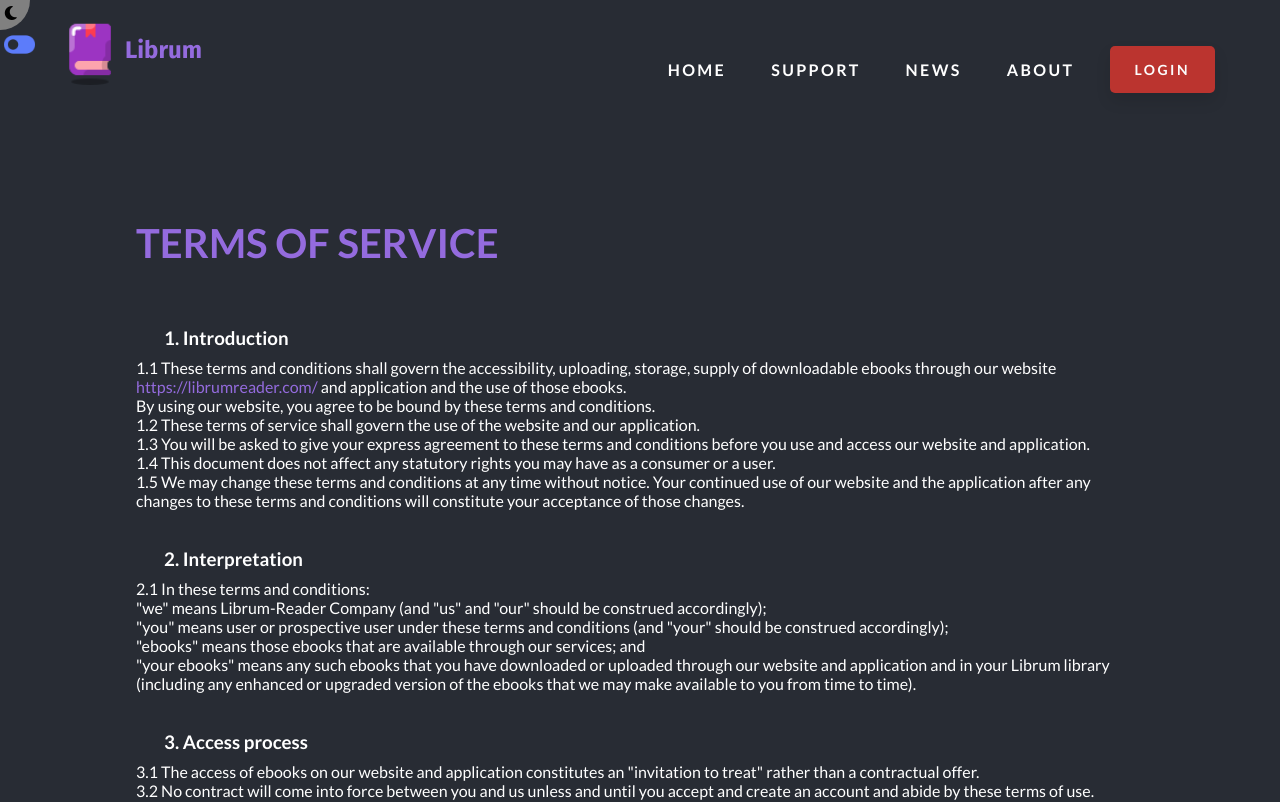
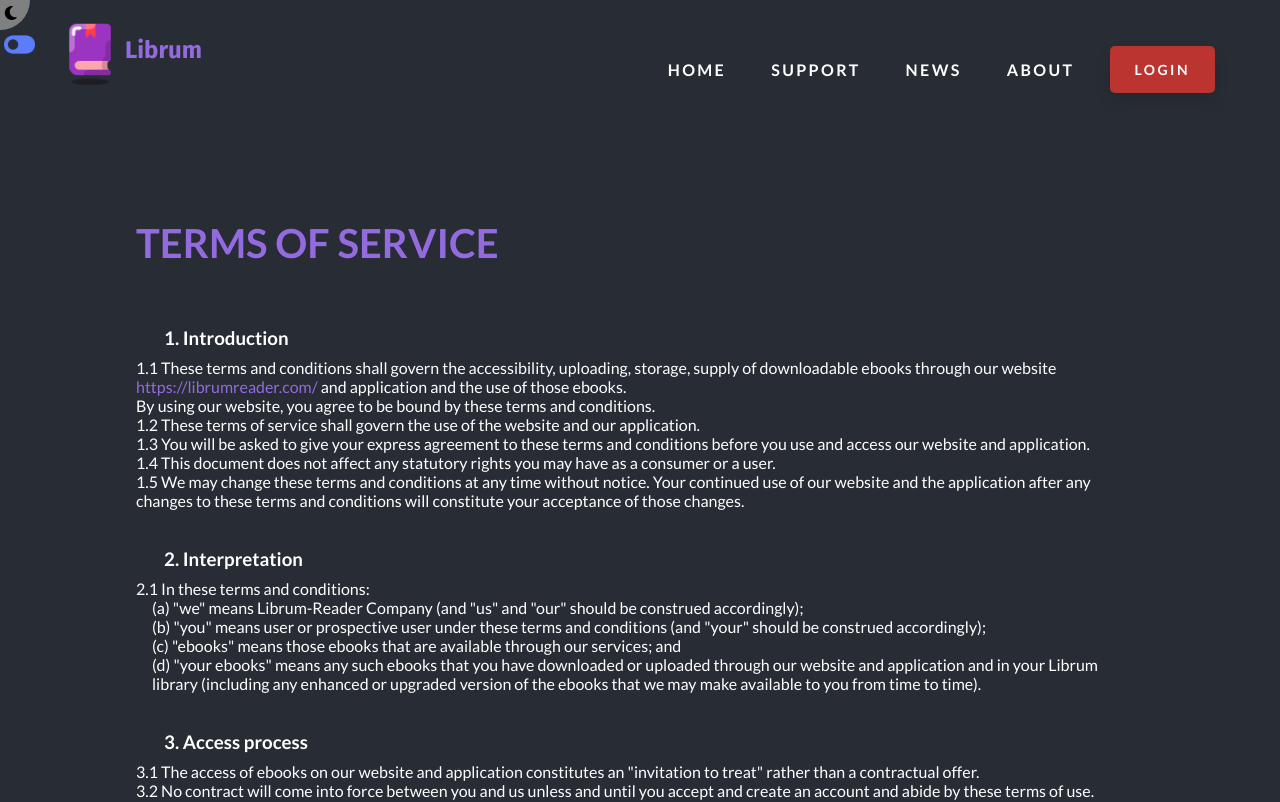
Before and after one commit to Librum-Reader/Librum-Website, a React (Create React App) app: page /termsofservice in a window 1280 px wide. Shown: the top 802 px of the page. Built offline with nearby package versions, Linux system fonts and the light colour scheme; no server answers; a web font is replaced by a local one; what react-google-recaptcha-v3 would draw is missing.

Commit message:
add counter style

```diff
--- a/src/Pages/TermsOfService/TermsOfService.css
+++ b/src/Pages/TermsOfService/TermsOfService.css
@@ -22,3 +22,21 @@
 .tos-title {
   margin-bottom: 1.5em;
 }
+
+/* .main-template > ol > li {
+  list-style: circle;
+  list-style-position: inside;
+} */
+
+.innerlist>li {
+  list-style: latin-in-brackets;
+  list-style-position: inside;
+  margin-left: 1em;
+}
+
+@counter-style latin-in-brackets {
+  system: fixed;
+  suffix: " ";
+  symbols: "(a)" "(b)" "(c)" "(d)" "(e)" "(f)" "(g)" "(h)" "(i)" "(j)";
+  ;
+}
```
